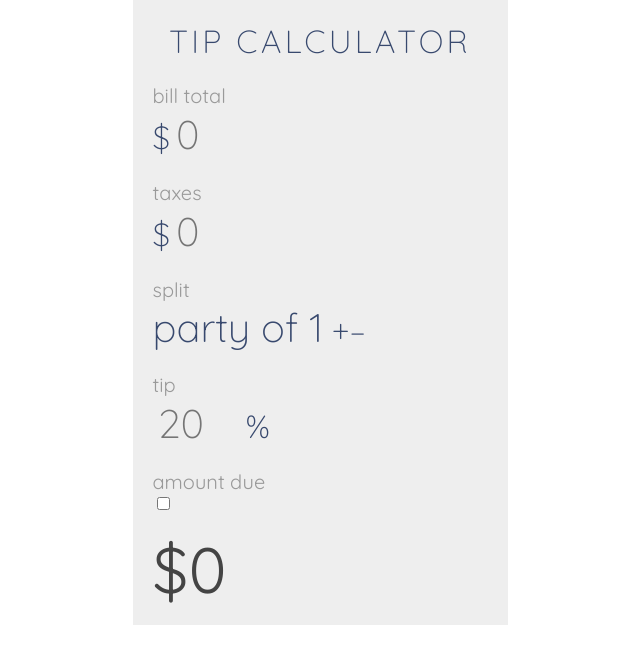
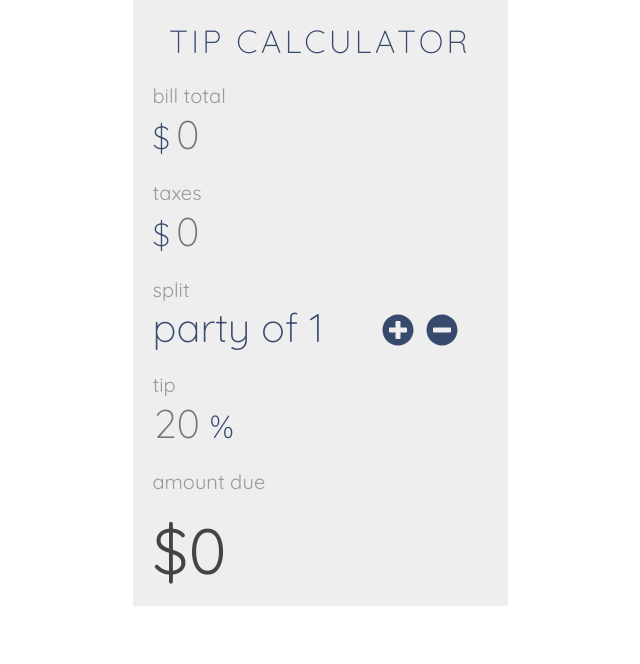
Before and after one commit to futurethang/React-Tip-Calculator, a React (Create React App) app: page / in a window 1280 px wide. Shown: the top 664 px of the page, without its empty margins (320-960 px from the left). Built offline with nearby package versions, Linux system fonts and the light colour scheme.

Commit message:
style updates to buttons, input field widths. Add font-awesome and icons for increment buttons

```diff
--- a/public/index.html
+++ b/public/index.html
@@ -19,6 +19,7 @@
       work correctly both with client-side routing and a non-root public URL.
       Learn how to configure a non-root public URL by running `npm run build`.
     -->
+    <script defer src="https://use.fontawesome.com/releases/v5.8.2/js/all.js" integrity="sha384-DJ25uNYET2XCl5ZF++U8eNxPWqcKohUUBUpKGlNLMchM7q4Wjg2CUpjHLaL8yYPH" crossorigin="anonymous"></script>
     <title>React App</title>
   </head>
   <body>
--- a/public/kh.js
+++ b/public/kh.js
@@ -1,33 +1,26 @@
 document.addEventListener("DOMContentLoaded", function() {
-  const sections = document.querySelectorAll(".section");
+
+  // select for the input fields to add interaction effect
   const inputs = document.querySelectorAll("input");
-
+  // add event listener to activate and deactivate each individual input
   inputs.forEach(input => {
     // set action for when the area is focused upon
     input.addEventListener("focus", e => {
-      Object.assign(input.closest(".section").style, {
-        backgroundColor: "#fff",
-        width: "120%",
-        height: "100%",
-        borderLeft: "40px solid white",
-        padding: "10px 0px",
-        position: "relative",
-        left: "-40px"
-      });
-      // input.parentElement.style.backgroundColor = "orange";
+      input.closest(".section").classList.toggle("focus");
     });
     // reset when the area is focused away from
     input.addEventListener("blur", e => {
-      // input.closest(".section").style.backgroundColor = "#EEEEEE";
-      Object.assign(input.closest(".section").style, {
-        backgroundColor: "#eee",
-        width: "auto",
-        height: "100%",
-        borderLeft: "none",
-        padding: "0px",
-        position: "relative",
-        left: "0px"
-      });
+      input.closest(".section").classList.toggle("focus");
     });
   });
+
+
+  // select the icons to add interaction effect
+  const icons = document.querySelectorAll(".icon");
+
+  icons.forEach(icon => {
+    icon.addEventListener('click', e => {
+      e.target.classList.toggle("icon-press")
+    })
+  })
 });
--- a/src/App.css
+++ b/src/App.css
@@ -51,16 +51,16 @@ h1 {
 }
 
 input {
-  -webkit-transition: all .1s ease;
-  -moz-transition: all .1s ease;
-  -o-transition: all .1s ease;
-  -ms-transition: all .1s ease;
-  transition: all .1s ease;
+  -webkit-transition: padding 0.1s ease;
+  -moz-transition: padding 0.1s ease;
+  -o-transition: padding 0.1s ease;
+  -ms-transition: padding 0.1s ease;
+  transition: padding 0.1s ease;
 }
 
 input:focus {
-    background: #fff;
-    outline-color: #fff;
+  background: #fff;
+  outline-color: #fff;
 }
 
 .section {
@@ -70,6 +70,21 @@ input:focus {
   flex-direction: column;
   justify-content: space-around;
   align-items: flex-start;
+  -webkit-transition: padding 300ms ease;
+  -moz-transition: padding 300ms ease;
+  -o-transition: padding 300ms ease;
+  -ms-transition: padding 300ms ease;
+  transition: padding 300ms ease;
+}
+
+.focus {
+  background-color: #fff;
+  width: 120%;
+  height: 100%;
+  border-left: 40px solid white;
+  padding: 10px 0px;
+  position: relative;
+  left: -40px;
 }
 
 .inputLabel {
@@ -87,7 +102,7 @@ input:focus {
   color: rgb(56, 73, 110);
   display: flex;
   flex-direction: row;
-  justify-content: flex-start;
+  justify-content: space-between;
   align-items: baseline;
 }
 
@@ -104,7 +119,7 @@ input:focus {
   -webkit-box-shadow: none;
   -moz-box-shadow: none;
   box-shadow: none;
-  width: 80%;
+  width: 100%;
 }
 .inputArea_text--tip {
   background-color: #eee;
@@ -112,20 +127,21 @@ input:focus {
   font-size: 1.25em;
   font-weight: 100;
   color: rgb(56, 73, 110);
-  margin-left: 4px;
+  margin-left: 0px;
   border: none;
   background-image: none;
   background-color: transparent;
   -webkit-box-shadow: none;
   -moz-box-shadow: none;
   box-shadow: none;
-  /* width: 40%; */
+  width: 53px;
 }
 .inputArea_text--split {
   background-color: #eee;
   font-family: "Quicksand", sans-serif;
   font-size: 1.25em;
   font-weight: 100;
+  text-align: left;
   color: rgb(56, 73, 110);
   margin-right: 8px;
   border: none;
@@ -134,7 +150,20 @@ input:focus {
   -webkit-box-shadow: none;
   -moz-box-shadow: none;
   box-shadow: none;
-  width: 100%;
+  width: 215px;
+}
+
+.icon {
+  margin: 0 6px;
+  -webkit-transition: transform 75ms ease-in-out;
+  -moz-transition: transform 75ms ease-in-out;
+  -o-transition: transform 75ms ease-in-out;
+  -ms-transition: transform 75ms ease-in-out;
+  transition: transform 75ms ease-in-out;
+}
+
+.icon:active {
+  transform: scale(.8)
 }
 
 .taxTotal {
--- a/src/App.tsx
+++ b/src/App.tsx
@@ -32,7 +32,8 @@ class App extends React.Component<any, ITipCalculator> {
     let totalNoTax = billTotal - taxes;
     let dividedByPartySize = totalNoTax / partySize;
     let tipAsPercent = tipPercent / 100;
-    let outPut = parseFloat((dividedByPartySize * tipAsPercent).toFixed(2));
+    let outPut =
+      parseFloat((dividedByPartySize * tipAsPercent).toFixed(2)) || 0;
     // debugger;
     this.setState({
       tipTotal: outPut
@@ -165,7 +166,7 @@ class TipSettings extends React.Component<any, any> {
     return (
       <div className="section">
         <label className="inputLabel">{this.props.label}</label>
-        <div className="inputArea">
+        <div className="inputArea" style={{ justifyContent: "flex-start" }}>
           <input
             type="number"
             min="0"
@@ -192,9 +193,17 @@ function SplitSettings(props: any): JSX.Element {
     <div className="section">
       <label className="inputLabel">{props.label}</label>
       <div className="inputArea">
-        <span className="inputArea_text--split">party of {props.partySize}</span>
-        <span onClick={() => props.increment()}>+</span>
-        <span onClick={() => props.decrement()}>&#8211;</span>
+        <span className="inputArea_text--split">
+          party of {props.partySize}
+        </span>
+        <div className="addMinusButtons">
+          <span onClick={() => props.increment()}>
+            <i className="icon fas fa-plus-circle" />
+          </span>
+          <span onClick={() => props.decrement()}>
+            <i className="icon fas fa-minus-circle" />
+          </span>
+        </div>
       </div>
     </div>
   );
@@ -208,7 +217,6 @@ function TipTotal(props: any): JSX.Element {
   return (
     <div className="section">
       <label className="inputLabel">{props.label}</label>
-      <input type="checkbox" name="splitToggle" />
       <span className="taxTotal">${props.tipTotal}</span>
     </div>
   );
```
Also changed, not shown: 1 other file (tests, documents, lock files or other folders).
